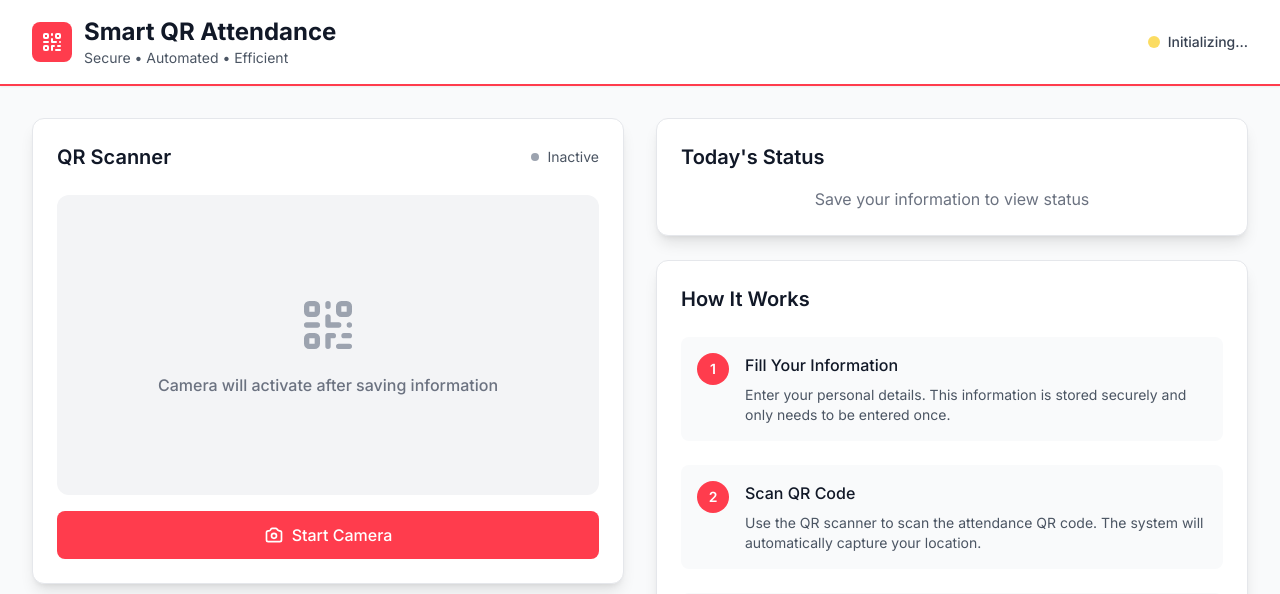
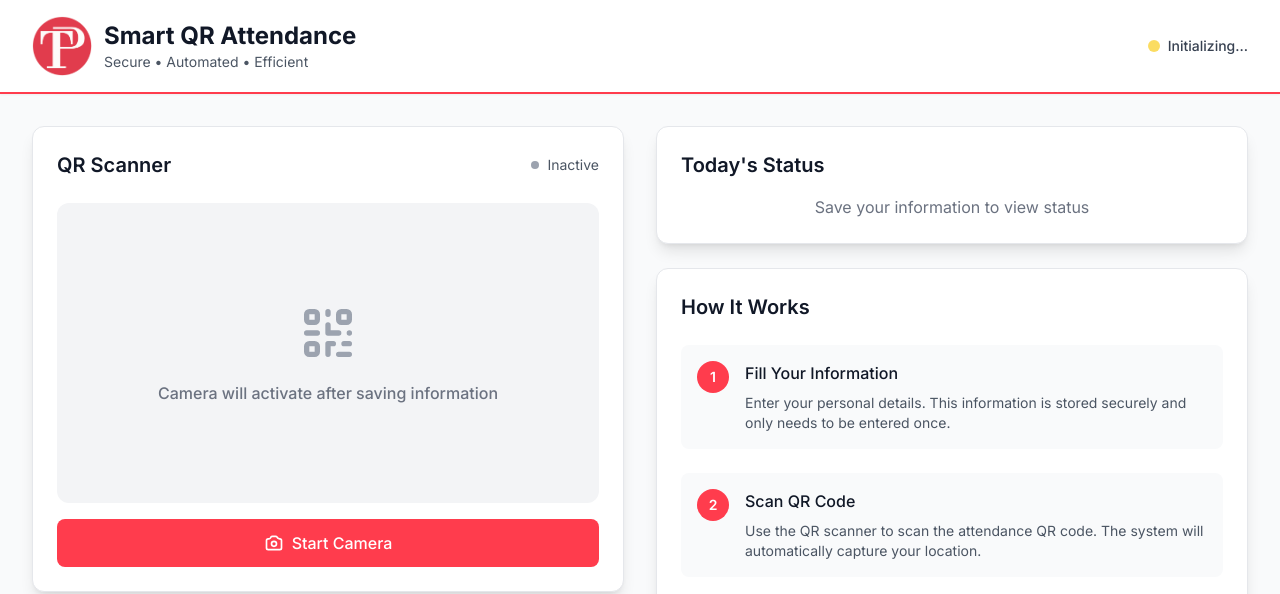
Before and after one commit to sha701726/qr_attendance, a Flask app: page / in a window 1280 px wide. Shown: the top 594 px of the page. Run offline with Flask 3, Linux system fonts and the light colour scheme; some libraries are stand-ins or nearby versions.

Commit message:
Update index.html

```diff
--- a/templates/index.html
+++ b/templates/index.html
@@ -1,3 +1,4 @@
+<!-- index.html -->
 <!DOCTYPE html>
 <html lang="en">
 <head>
@@ -252,10 +253,9 @@
         <div class="max-w-7xl mx-auto px-3 sm:px-4 md:px-6 lg:px-8 py-3 sm:py-4">
             <div class="flex items-center justify-between">
                 <div class="flex items-center space-x-2 sm:space-x-3">
-                    <div class="w-8 h-8 sm:w-10 sm:h-10 bg-primary rounded-lg flex items-center justify-center">
-                        <svg class="w-5 h-5 sm:w-6 sm:h-6 text-white" fill="none" stroke="currentColor" viewBox="0 0 24 24">
-                            <path stroke-linecap="round" stroke-linejoin="round" stroke-width="2" d="M12 4v1m6 11h2m-6 0h-2v4m0-11v3m0 0h.01M12 12h4.01M16 20h4M4 12h4m12 0h.01M5 8h2a1 1 0 001-1V5a1 1 0 00-1-1H5a1 1 0 00-1 1v2a1 1 0 001 1zm12 0h2a1 1 0 001-1V5a1 1 0 00-1-1h-2a1 1 0 00-1 1v2a1 1 0 001 1zM5 20h2a1 1 0 001-1v-2a1 1 0 00-1-1H5a1 1 0 00-1 1v2a1 1 0 001 1z"></path>
-                        </svg>
+                    <!-- <div class="w-8 h-8 sm:w-10 sm:h-10 bg-primary rounded-lg flex items-center justify-center"> -->
+                    <div class="w-[60px] h-[60px] rounded-full overflow-hidden flex items-center justify-center">
+                        <img src="{{ url_for('static', filename='js/TP.png') }}" alt="Trending Professionals Logo" height="100" width="100" />
                     </div>
                     <div>
                         <h1 class="text-lg sm:text-2xl font-bold text-gray-900">Smart QR Attendance</h1>
@@ -300,7 +300,7 @@
                 <!-- QR Scanner Card -->
                 <div class="bg-white rounded-lg sm:rounded-xl shadow-lg border border-gray-200 p-4 sm:p-6">
                     <div class="flex items-center justify-between mb-4 sm:mb-6">
-                        <h2 class="text-lg sm:text-xl font-semibold text-gray-900">QR Scanner</h2>
+                        <h2 id="main-heading" class="text-lg sm:text-xl font-semibold text-gray-900">QR Scanner</h2>
                         <div id="scanner-status" class="flex items-center space-x-2">
                             <div id="scanner-dot" class="w-2 h-2 bg-gray-400 rounded-full"></div>
                             <span id="scanner-text" class="text-xs sm:text-sm text-gray-600 hidden sm:inline">Inactive</span>
@@ -503,6 +503,26 @@
 
     <!-- Success/Error Messages -->
     <div id="message-container" class="fixed top-4 right-4 z-50 space-y-2"></div>
+
+    <!-- Pass data to JavaScript -->
+    <!-- <script>
+        // Pass server data to JavaScript
+        window.serverData = {
+            currentUser: {% if session.get('user_id') %}
+                {
+                    id: {{ session.get('user_id') }},
+                    full_name: "{{ session.get('user_name', '') }}",
+                    mobile: "{{ session.get('user_mobile', '') }}",
+                    employee_id: "{{ session.get('user_employee_id', '') }}",
+                    department: "{{ session.get('user_department', '') }}"
+                }
+            {% else %}
+                null
+            {% endif %},
+            attendanceStatus: {{ attendance_status|tojson if attendance_status else 'null' }}
+        };
+    </script> -->
+
     <script src="{{ url_for('static', filename='js/app.js') }}"></script>
 </body>
 </html>
```
